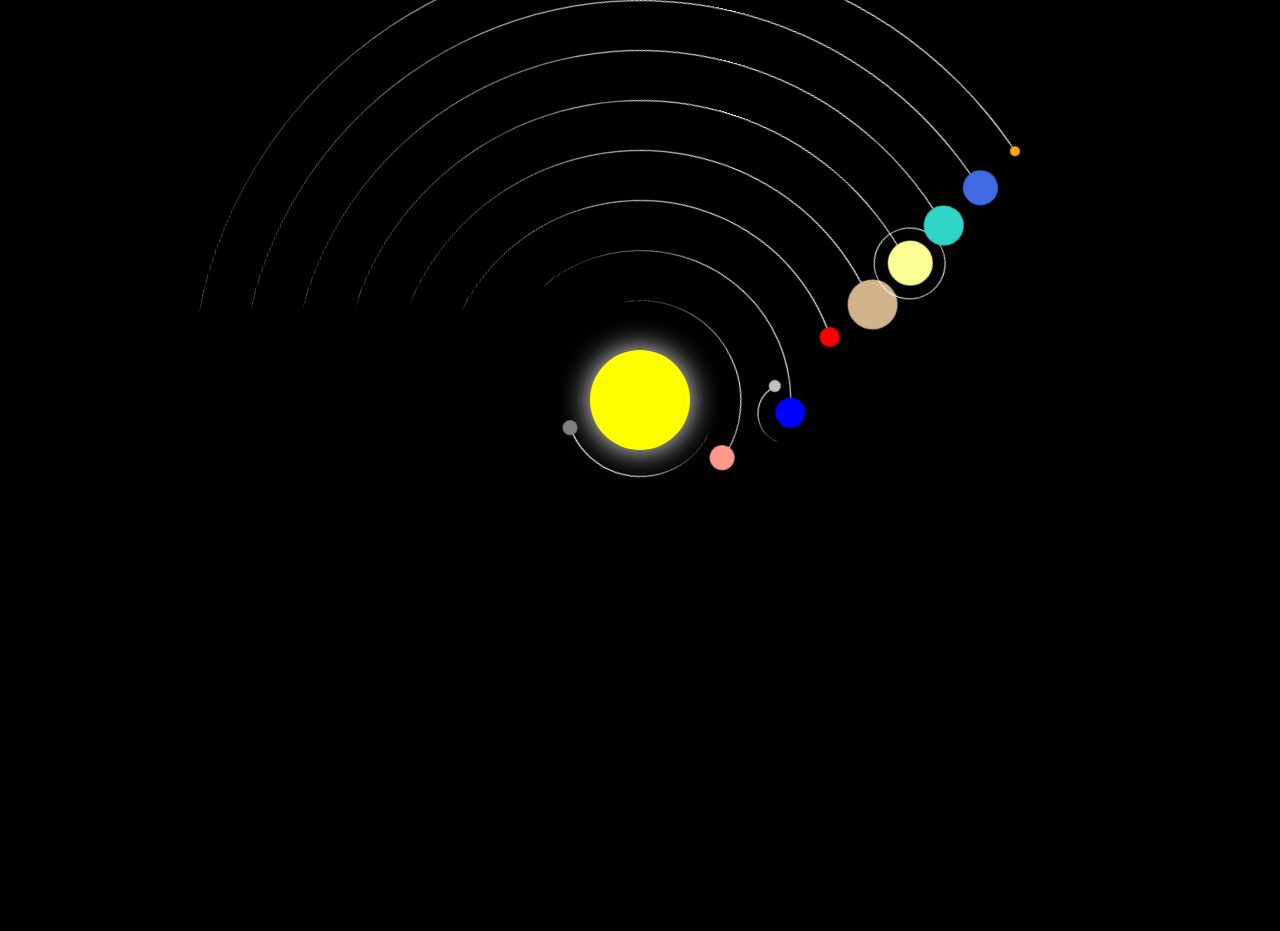
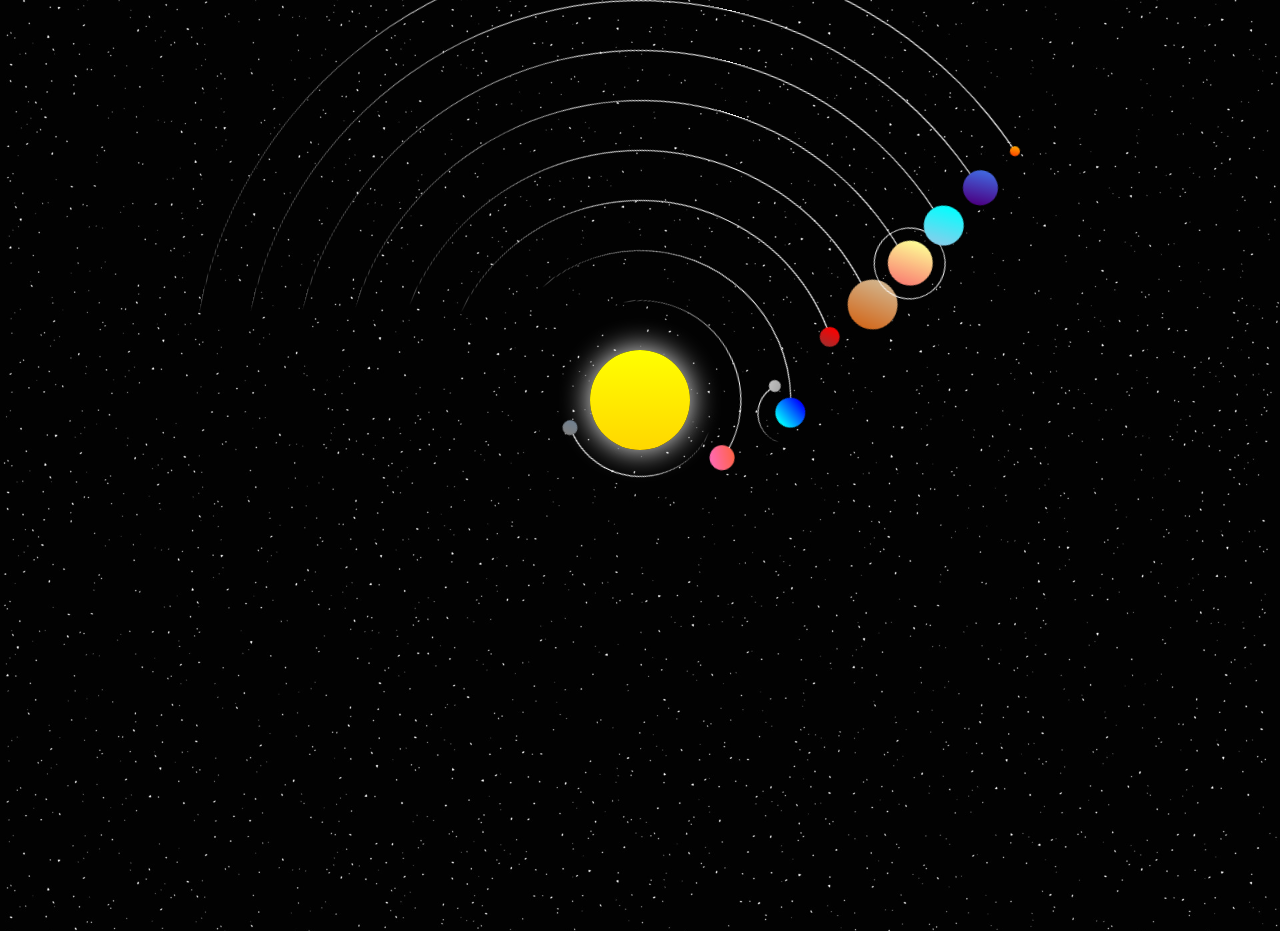
Before and after one commit to lucas-bardeli/sistema-solar, a plain HTML site: page index.html in a window 1280 px wide. Drawn offline with Linux system fonts and the light colour scheme.

Commit message:
Fundo estrelado, cores com gradiente e readme

```diff
--- a/index.html
+++ b/index.html
@@ -1,42 +1,28 @@
 <!DOCTYPE html>
-<hmtl>
+<html lang="pt-BR">
 <head>
-
+    <meta charset="UTF-8">
+    <meta name="viewport" content="width=device-width, initial-scale=1.0">
     <title>Sistema Solar</title>
 
     <link rel="stylesheet" href="style.css">
-
 </head>
-
 <body>
-
     <div class="sistema-solar">
-
         <div class="sol"></div>
-
         <div class="astro mercurio"></div>
-
         <div class="astro venus"></div>
-
         <div class="astro terra">
             <div class="astro lua"></div>
         </div>
-
         <div class="astro marte"></div>
-
         <div class="astro jupiter"></div>
-
         <div class="astro saturno">
             <div class="astro aneis"></div>
         </div>
-
         <div class="astro urano"></div>
-
         <div class="astro netuno"></div>
-
         <div class="astro plutao"></div>
-
     </div>
-
 </body>
-</hmtl>
+</html>
--- a/style.css
+++ b/style.css
@@ -5,6 +5,9 @@ body {
     display: flex;
     align-items: center;
     justify-content: center;
+    background-image: url('estrelas.jpg');
+    background-size: cover;
+    background-position: center;
     background-color: black;
     overflow: hidden; /* não cria barras de rolagem */
 }
@@ -22,7 +25,7 @@ body {
     left: 45em;
     width: 10em;
     height: 10em;
-    background-color: yellow;
+    background: linear-gradient(yellow, gold);
     border-radius: 50%;
     box-shadow: 0 0 3em white;
 }
@@ -148,7 +151,7 @@ body {
     right: 2.85em;
     width: 3em;
     height: 3em;
-    background-color: blue;
+    background: linear-gradient(blue, aqua);
 }
 
 .lua::before {
@@ -156,7 +159,7 @@ body {
     right: 0.2em;
     width: 1.2em;
     height: 1.2em;
-    background-color: silver;
+    background: linear-gradient(silver, darkgray);
 }
 
 .mercurio::before {
@@ -164,7 +167,7 @@ body {
     right: 1.4em;
     width: 1.5em;
     height: 1.5em;
-    background-color: gray;
+    background: linear-gradient(gray, slategray);
 }
 
 .venus::before {
@@ -172,7 +175,7 @@ body {
     right: 1.7em;
     width: 2.5em;
     height: 2.5em;
-    background-color: #ff9a8b;
+    background: linear-gradient(tomato, hotpink);
 }
 
 .marte::before {
@@ -180,7 +183,7 @@ body {
     right: 4.85em;
     width: 2em;
     height: 2em;
-    background-color: red;
+    background: linear-gradient(red, brown);
 }
 
 .jupiter::before {
@@ -188,7 +191,7 @@ body {
     right: 4.7em;
     width: 5em;
     height: 5em;
-    background-color: #D2B48C;
+    background: linear-gradient(#D2B48C, chocolate);
 }
 
 .saturno::before {
@@ -196,7 +199,7 @@ body {
     right: 6.3em;
     width: 4.5em;
     height: 4.5em;
-    background-color: #FDFD96;
+    background: linear-gradient(#FDFD96, salmon);
 }
 
 .urano::before {
@@ -204,7 +207,7 @@ body {
     right: 8.2em;
     width: 4em;
     height: 4em;
-    background-color: #30d5c8;
+    background: linear-gradient(cyan, skyblue);
 }
 
 .netuno::before {
@@ -212,7 +215,7 @@ body {
     right: 9.85em;
     width: 3.5em;
     height: 3.5em;
-    background-color: #4169E1;
+    background: linear-gradient(#4169E1, indigo);
 }
 
 .plutao::before {
@@ -220,5 +223,5 @@ body {
     right: 12.65em;
     width: 1em;
     height: 1em;
-    background-color: orange;
+    background: linear-gradient(orange, orangered);
 }
```
Also changed, not shown: estrelas.jpg (added), 1 other file. Lines whose indentation alone changed are shown as unchanged.
